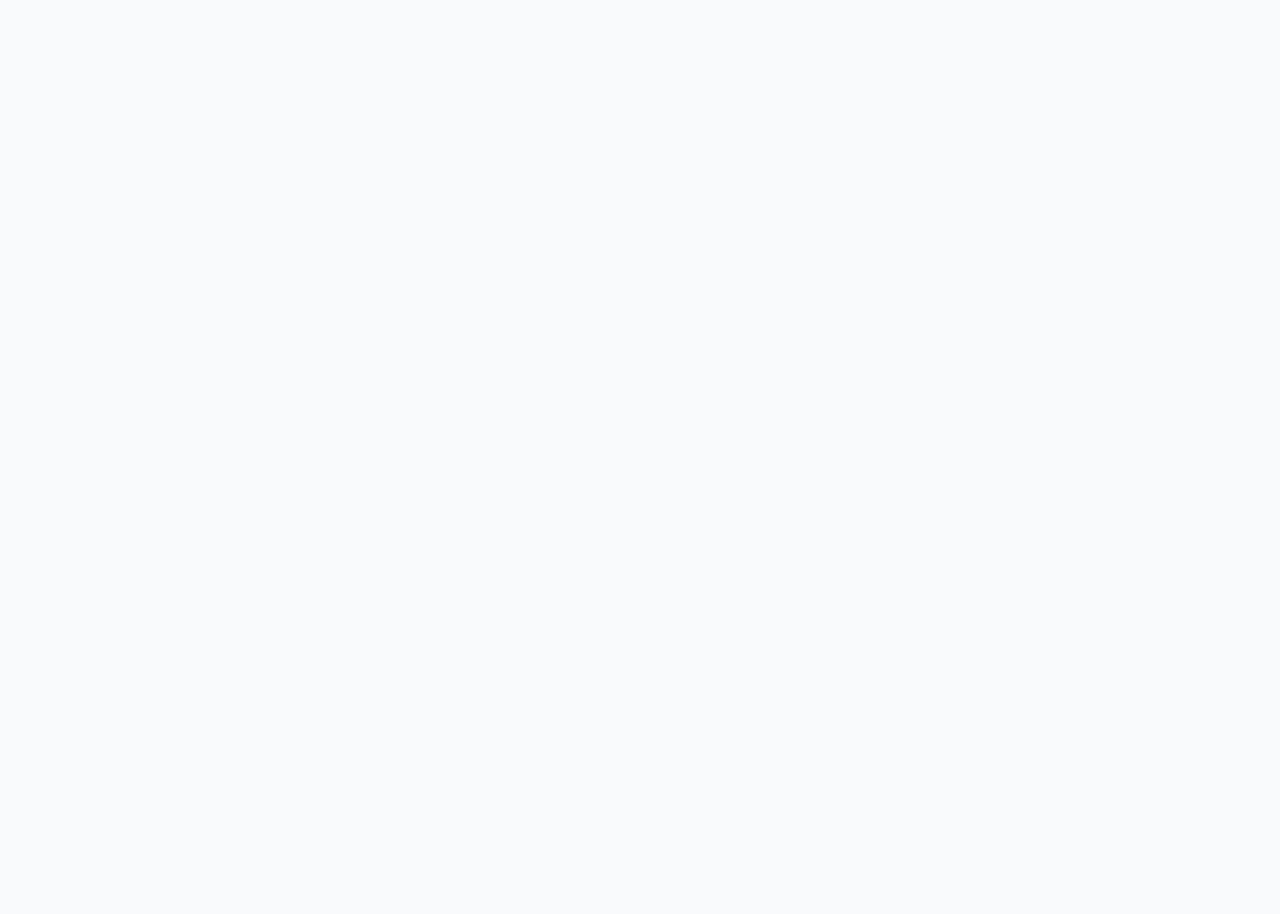
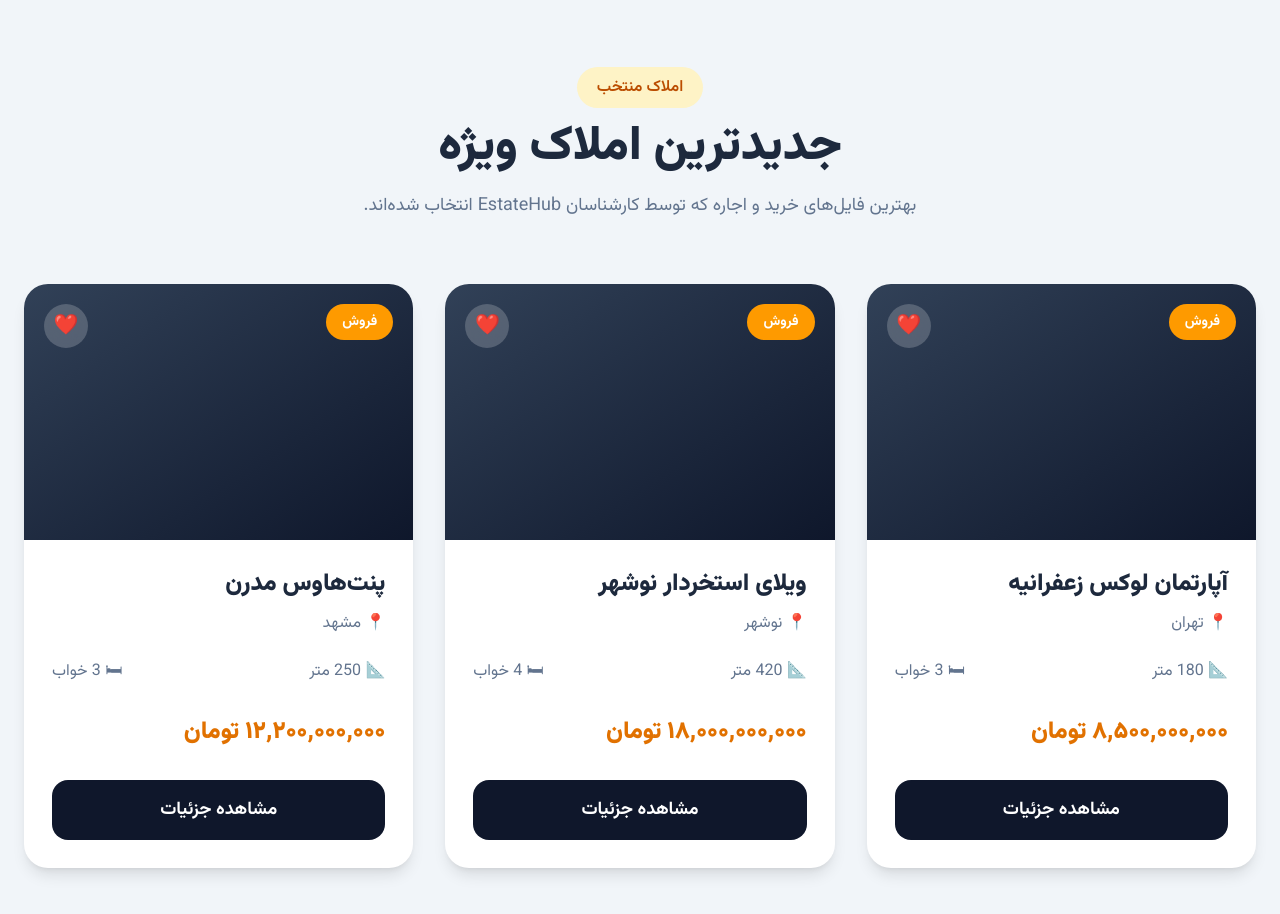
Before and after one commit to parisaoncs50p/EstateHub, a React (Vite) app: page / in a window 1280 px wide. Shown: the part 820-1734 px from the top of the page. Before the commit the page ends 800 px from the top, so only its background shows below. Built offline with nearby package versions, Linux system fonts and the light colour scheme.

Commit message:
feat: add featured properties section

```diff
--- a/src/App.jsx
+++ b/src/App.jsx
@@ -1,12 +1,14 @@
 
 import Navbar from "./components/layout/Navbar";
 import Hero from "./components/home/Hero";
+import FeaturedProperties from "./components/home/FeaturedProperties";
 
 function App() {
   return (
     <>
       <Navbar />
       <Hero />
+      <FeaturedProperties />
     </>
   );
 }
--- /dev/null
+++ b/src/components/home/FeaturedProperties.jsx
@@ -0,0 +1,89 @@
+
+import properties from "../../data/properties";
+
+function FeaturedProperties() {
+  return (
+    <section className="bg-slate-100 py-24">
+      <div className="mx-auto max-w-7xl px-6">
+
+        <div className="text-center">
+
+          <span className="rounded-full bg-amber-100 px-5 py-2 font-semibold text-amber-700">
+            املاک منتخب
+          </span>
+
+          <h2 className="mt-6 text-5xl font-black text-slate-800">
+            جدیدترین املاک ویژه
+          </h2>
+
+          <p className="mt-5 text-lg text-slate-500">
+            بهترین فایل‌های خرید و اجاره که توسط کارشناسان EstateHub انتخاب شده‌اند.
+          </p>
+
+        </div>
+
+        <div className="mt-16 grid gap-8 md:grid-cols-2 xl:grid-cols-3">
+
+          {properties.map((property) => (
+
+            <div
+              key={property.id}
+              className="overflow-hidden rounded-3xl bg-white shadow-lg transition-all duration-300 hover:-translate-y-2 hover:shadow-2xl"
+            >
+
+              <div className="relative h-64 overflow-hidden bg-linear-to-br from-slate-700 to-slate-900">
+
+                <span className="absolute right-5 top-5 rounded-full bg-amber-500 px-4 py-2 text-sm font-bold text-white">
+                  {property.type}
+                </span>
+
+                <button className="absolute left-5 top-5 flex h-11 w-11 items-center justify-center rounded-full bg-white/20 text-xl backdrop-blur-md transition hover:bg-red-500">
+                  ❤️
+                </button>
+
+              </div>
+
+              <div className="p-7">
+
+                <h3 className="text-2xl font-black text-slate-800">
+                  {property.title}
+                </h3>
+
+                <p className="mt-3 text-slate-500">
+                  📍 {property.city}
+                </p>
+
+                <div className="mt-6 flex items-center justify-between text-slate-500">
+
+                  <span>
+                    📐 {property.area} متر
+                  </span>
+
+                  <span>
+                    🛏 {property.bedrooms} خواب
+                  </span>
+
+                </div>
+
+                <p className="mt-8 text-2xl font-black text-amber-600">
+                  {property.price} تومان
+                </p>
+
+                <button className="mt-8 w-full rounded-2xl bg-slate-900 py-4 text-lg font-bold text-white transition hover:bg-amber-500">
+                  مشاهده جزئیات
+                </button>
+
+              </div>
+
+            </div>
+
+          ))}
+
+        </div>
+
+      </div>
+    </section>
+  );
+}
+
+export default FeaturedProperties;
--- /dev/null
+++ b/src/data/properties.js
@@ -0,0 +1,34 @@
+
+const properties = [
+  {
+    id: 1,
+    title: "آپارتمان لوکس زعفرانیه",
+    city: "تهران",
+    price: "۸,۵۰۰,۰۰۰,۰۰۰",
+    area: 180,
+    bedrooms: 3,
+    type: "فروش",
+  },
+
+  {
+    id: 2,
+    title: "ویلای استخردار نوشهر",
+    city: "نوشهر",
+    price: "۱۸,۰۰۰,۰۰۰,۰۰۰",
+    area: 420,
+    bedrooms: 4,
+    type: "فروش",
+  },
+
+  {
+    id: 3,
+    title: "پنت‌هاوس مدرن",
+    city: "مشهد",
+    price: "۱۲,۲۰۰,۰۰۰,۰۰۰",
+    area: 250,
+    bedrooms: 3,
+    type: "فروش",
+  },
+];
+
+export default properties;
```
